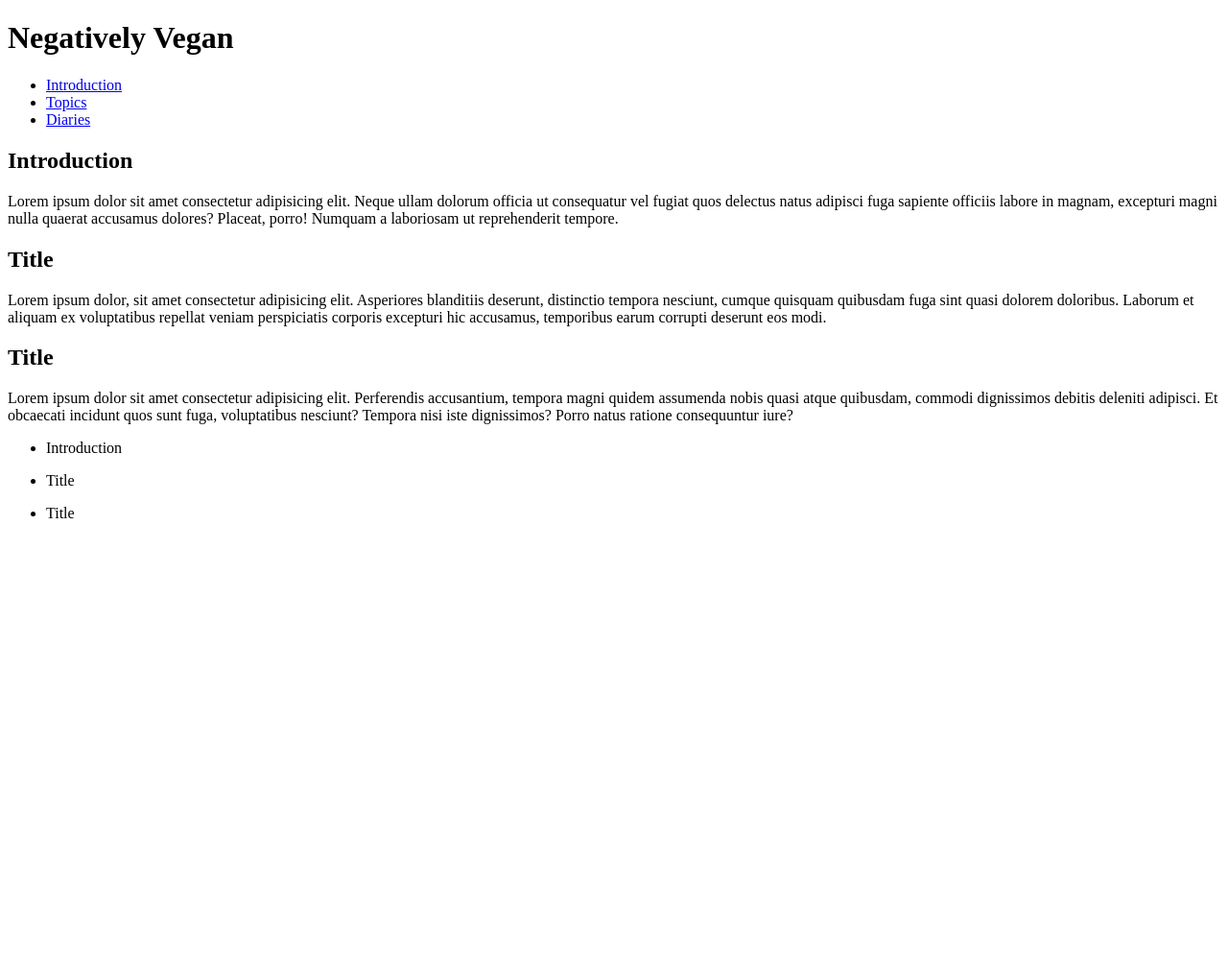
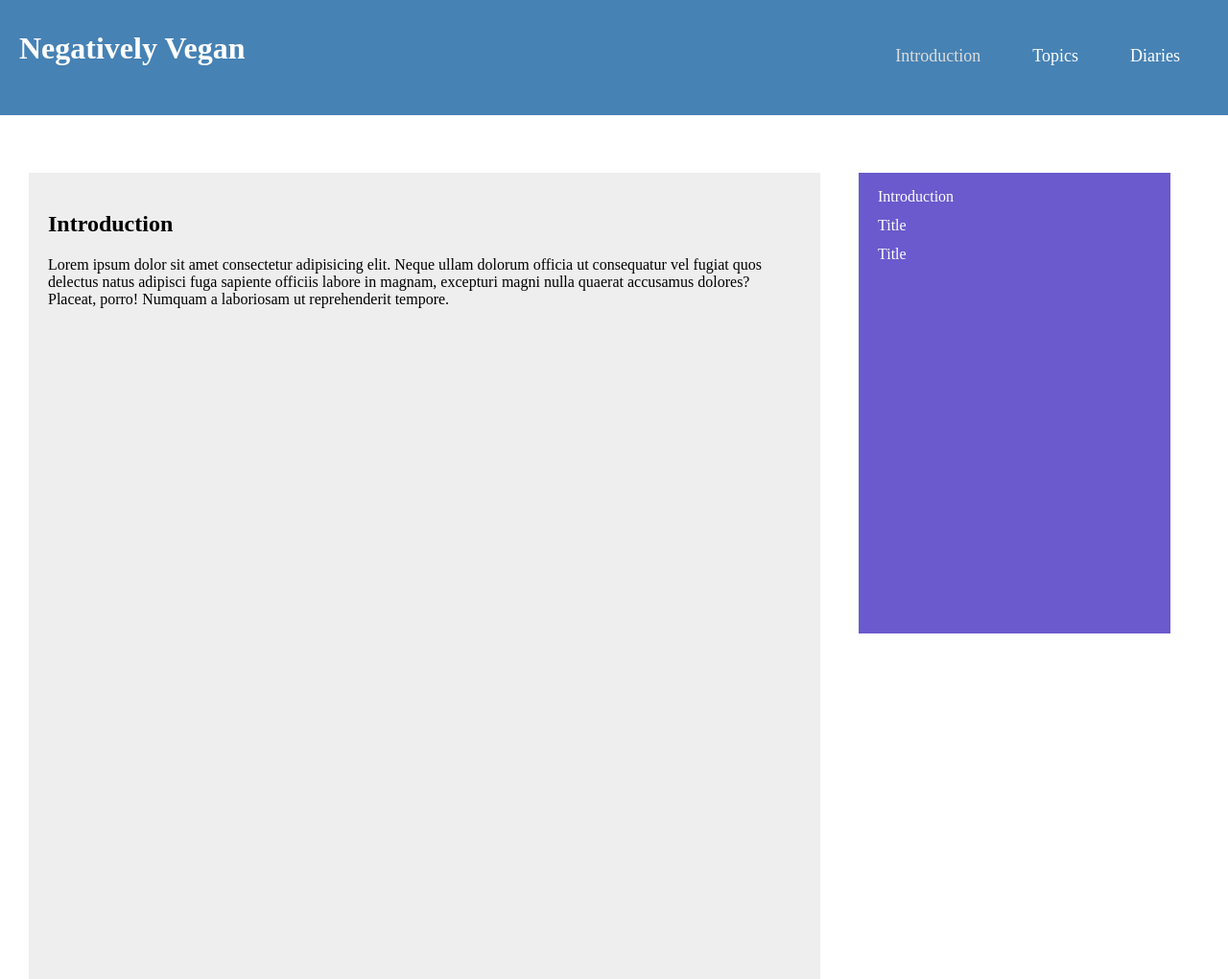
Before and after one commit to htwlgithub/Homepage, a plain HTML site: page veganism/veganism.html in a window 1280 px wide. Shown: the top 1020 px of the page at 96% size. Before the commit the page ends 800 px from the top, so only its background shows below. Drawn offline with nearby package versions, Linux system fonts and the light colour scheme.

Commit message:
flex commit

```diff
--- a/veganism/css/style_veganism.css
+++ b/veganism/css/style_veganism.css
@@ -0,0 +1,99 @@
+body {
+    margin: 0;
+    padding: 0;
+}
+
+header {
+    width: 100%;
+    height: 15vh;
+    background-color:#4682b4;
+    color: #fff;
+}
+
+.nav-bar .nav-header {
+    float: left;
+}
+.nav-bar .nav-header h1 {
+    margin-left: 20px;
+    margin-top: 4vh;
+
+   /* padding: 10px 20px 10px 20px;*/
+}
+
+
+header nav {
+    float: right;
+    margin-top: 4vh;
+}
+
+header li {
+    display: inline;
+
+}
+header li a {
+    margin-right: 50px;
+    text-decoration: none;
+    color: #fff;
+    font-size: 18px;
+
+}
+
+header li .active {
+    color: #dcdcdc;
+}
+
+header li a:hover {
+    color: #dcdcdc;
+}
+
+/*main */
+
+main {
+    display: grid;
+    grid-template-columns: 66% 26%;
+    grid-gap: 40px;
+    margin-top: 60px;
+    margin-left: 30px;
+
+}
+
+/*page-content*/
+
+main .page {
+   /* background-color: #eee;*/
+   /*padding: 0 20px;*/
+
+
+}
+
+main .page div {
+    margin-bottom: 20px;
+    padding:  20px 20px;
+    background-color: #eee;
+}
+
+#content-1, #content-2, #content-3 {
+    height: 100vh;
+}
+
+/*page-sidebar*/
+
+main .page-sidebar {
+    background-color: #6a5acd;
+    height: 60vh;
+    margin-bottom: 20px;
+
+
+}
+
+main .page-sidebar div {
+    line-height:10px;
+    margin:20px 20px;
+}
+
+
+main .page-sidebar a {
+    color: #fff;
+    text-decoration:none;
+
+}
--- a/veganism/veganism.html
+++ b/veganism/veganism.html
@@ -7,18 +7,46 @@
     <meta http-equiv="X-UA-Compatible" content="ie=edge">
     <link rel="stylesheet" href="css/style_veganism.css">
     <title>Veganism</title>
+    <!--use jquery-->
+    <script src="https://code.jquery.com/jquery-3.3.1.min.js"></script>
+
+    <script>
+        $(document).ready(function () {
+            //first click
+            $("#link-1").click(function () {
+                $path = $("#content-1").offset().top;
+
+                $('html,body').animate({ scrollTop: $path }, 300);
+            });
+
+            //second click
+            $("#link-2").click(function () {
+                $path = $("#content-2").offset().top;
+
+                $('html,body').animate({ scrollTop: $path }, 300);
+            });
+            //third click
+
+            $("#link-3").click(function () {
+                $path = $("#content-3").offset().top;
+
+                $('html,body').animate({ scrollTop: $path }, 300);
+            });
+
+        });
+    </script>
 </head>
 
 <body>
     <header>
-        <div class="container">
-            <div class="header">
+        <div class="nav-bar">
+            <div class="nav-header">
                 <h1>Negatively Vegan</h1>
             </div>
             <nav>
                 <ul>
                     <li>
-                        <a href="#">Introduction</a>
+                        <a href="#" class="active">Introduction</a>
                     </li>
                     <li>
                         <a href="#">Topics</a>
@@ -29,50 +57,51 @@
 
                 </ul>
             </nav>
+        </div>
+    </header>
 
-        </div>
-
-
-    </header>
+    <!--page content-->
+    <main>
         <section class="page">
-        <div class="page-content-1">
+            <div id="content-1">
                 <h1>Introduction</h1>
                 <p>Lorem ipsum dolor sit amet consectetur adipisicing elit. Neque ullam dolorum officia ut consequatur vel fugiat
                     quos delectus natus adipisci fuga sapiente officiis labore in magnam, excepturi magni nulla quaerat accusamus
                     dolores? Placeat, porro! Numquam a laboriosam ut reprehenderit tempore.</p>
             </div>
-        <div class="page-content-2">
+            <div id="content-2">
                 <h1>Title</h1>
                 <p>Lorem ipsum dolor, sit amet consectetur adipisicing elit. Asperiores blanditiis deserunt, distinctio tempora
                     nesciunt, cumque quisquam quibusdam fuga sint quasi dolorem doloribus. Laborum et aliquam ex voluptatibus
-                repellat veniam perspiciatis corporis excepturi hic accusamus, temporibus earum corrupti deserunt eos modi.</p>
+                    repellat veniam perspiciatis corporis excepturi hic accusamus, temporibus earum corrupti deserunt eos
+                    modi.
+                </p>
             </div>
-        <div class="page-content-2">
+            <div id="content-3">
                 <h1>Title</h1>
                 <p>Lorem ipsum dolor sit amet consectetur adipisicing elit. Perferendis accusantium, tempora magni quidem assumenda
-                nobis quasi atque quibusdam, commodi dignissimos debitis deleniti adipisci. Et obcaecati incidunt quos sunt
-                fuga, voluptatibus nesciunt? Tempora nisi iste dignissimos? Porro natus ratione consequuntur iure?</p>
+                    nobis quasi atque quibusdam, commodi dignissimos debitis deleniti adipisci. Et obcaecati incidunt quos
+                    sunt fuga, voluptatibus nesciunt? Tempora nisi iste dignissimos? Porro natus ratione consequuntur iure?</p>
             </div>
+        </section>
+
+        <!--sider-bar-->
         <aside class="page-sidebar">
-            <ul>
-                <li>
-                    <span>Introduction</span>
-                </li>
-            </ul>
-            <ul>
-                <li>
-                    <span>Title</span>
-                </li>
-            </ul>
-            <ul>
-                <li>
-                    <span>Title</span>
-                </li>
-            </ul>
+            <div>
+                <a href="#content-1" id="link-1">Introduction</a>
+            </div>
+            <div>
+                <a href="#content-2" id="link-2">Title</a>
+            </div>
 
+            <div>
+                <a href="#content-3" id="link-3">Title</a>
+            </div>
         </aside>
 
-    </section>
+    </main>
+
+
 
 
 </body>
```
Lines whose indentation alone changed are shown as unchanged.
